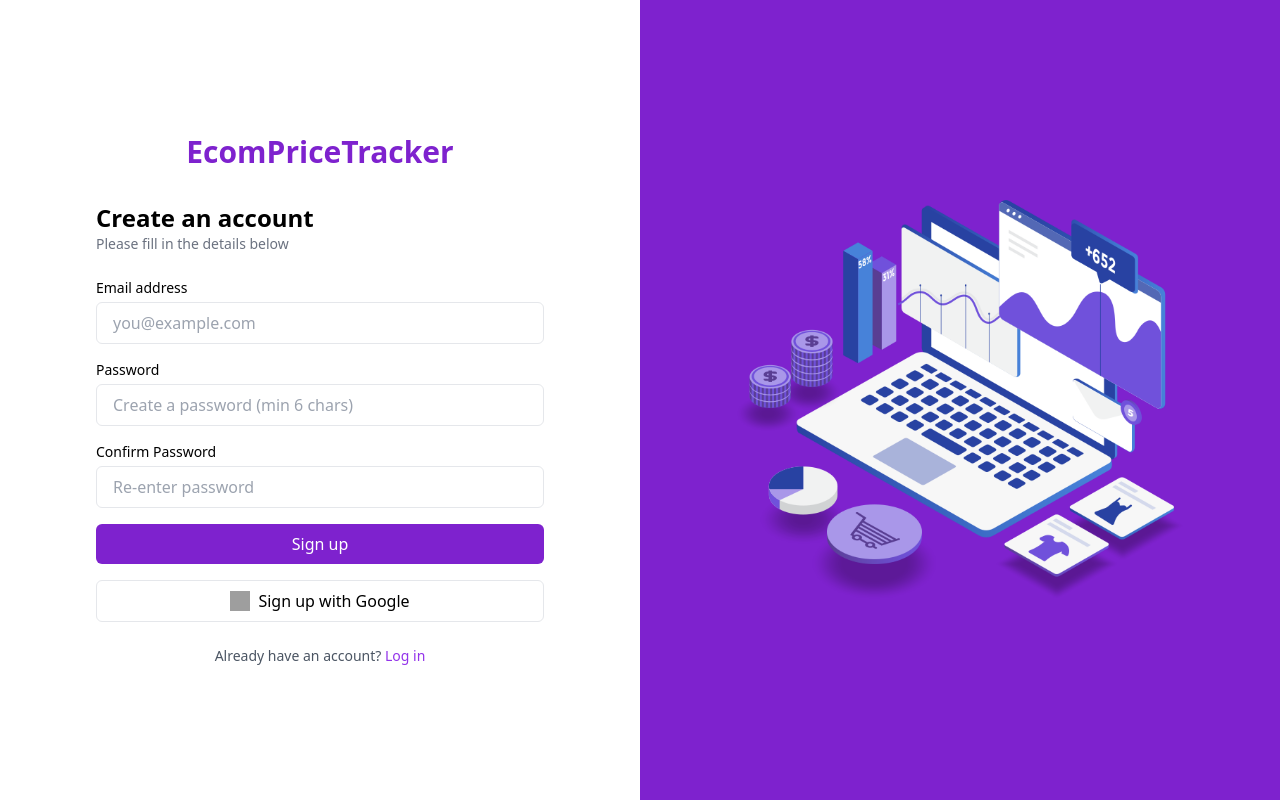
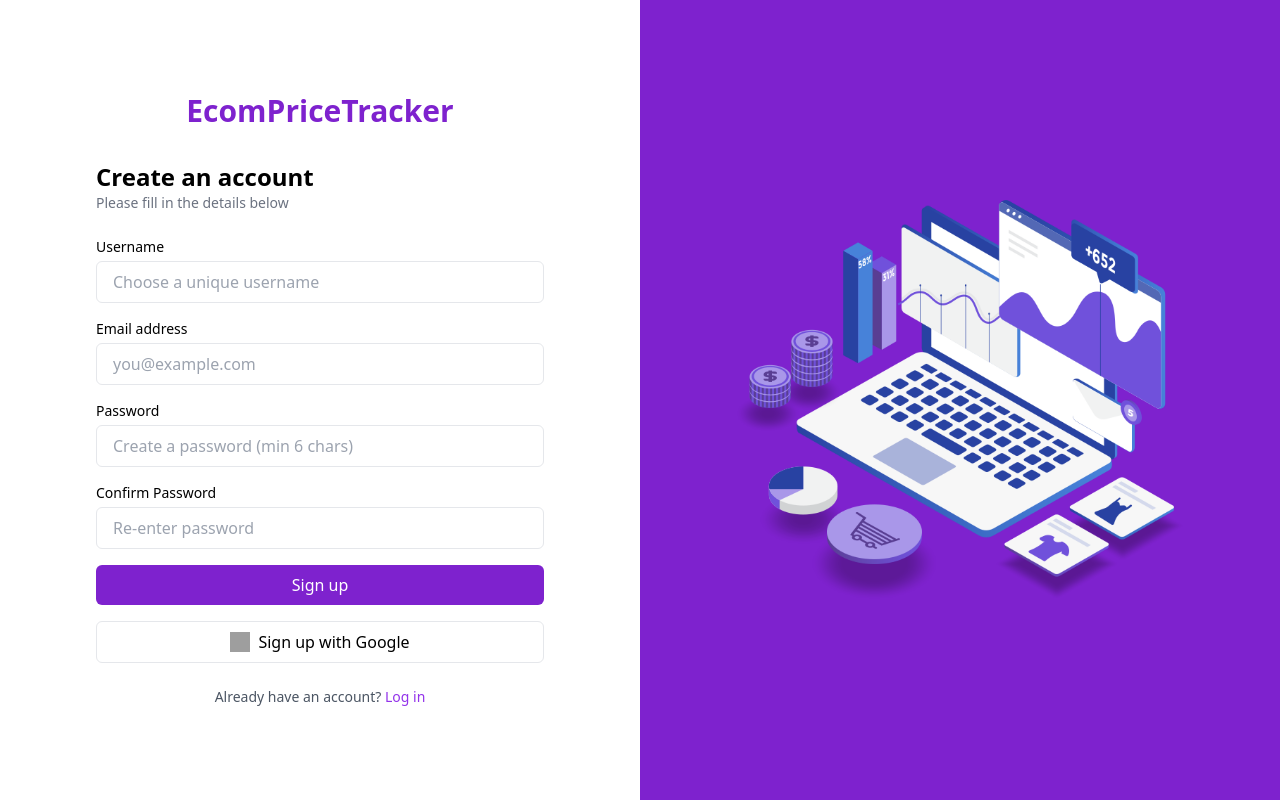
Before and after one commit to DineshBalaS/ecommercePriceTracker, a React (Create React App) app in the folder frontend/: page /signup in a window 1280 px wide. Built offline with nearby package versions, Linux system fonts and the light colour scheme; grey boxes are pictures that could not be loaded.

Commit message:
added an username function

```diff
--- a/frontend/src/components/Signup.jsx
+++ b/frontend/src/components/Signup.jsx
@@ -6,6 +6,7 @@ import { useAuth } from "../context/Authcontext";
 
 const Signup = () => {
   // --- STATE MANAGEMENT ---
+  const [username, setUsername] = useState("");
   const [email, setEmail] = useState("");
   const [password, setPassword] = useState("");
   const [confirmPassword, setConfirmPassword] = useState("");
@@ -17,7 +18,6 @@ const Signup = () => {
     e.preventDefault(); // Prevent page reload
     setLocalError(""); // Reset local errors
 
-
     // 1. Check if passwords match
     if (password !== confirmPassword) {
       setLocalError("Passwords do not match.");
@@ -25,7 +25,7 @@ const Signup = () => {
     }
 
     // 2. Call the signup function from the context
-    await signup(email, password);
+    await signup(username, email, password);
   };
 
   return (
@@ -47,7 +47,20 @@ const Signup = () => {
           {/* 👇 Attach the submit handler to the form */}
           <form className="space-y-4" onSubmit={handleSubmit}>
             <div>
-              <label className="block text-sm font-medium mb-1">Email address</label>
+              <label className="block text-sm font-medium mb-1">Username</label>
+              <input
+                type="text"
+                value={username}
+                onChange={(e) => setUsername(e.target.value)}
+                className="w-full px-4 py-2 border rounded-md focus:outline-none focus:ring-2 focus:ring-purple-600"
+                placeholder="Choose a unique username"
+                required
+              />
+            </div>
+            <div>
+              <label className="block text-sm font-medium mb-1">
+                Email address
+              </label>
               <input
                 type="email"
                 value={email} // 👈 Bind value to state
@@ -69,7 +82,9 @@ const Signup = () => {
               />
             </div>
             <div>
-              <label className="block text-sm font-medium mb-1">Confirm Password</label>
+              <label className="block text-sm font-medium mb-1">
+                Confirm Password
+              </label>
               <input
                 type="password"
                 value={confirmPassword} // 👈 Bind value to state
@@ -89,7 +104,9 @@ const Signup = () => {
 
             {/* 👇 Display errors from either client-side validation or the backend */}
             {(localError || authError) && (
-              <p className="text-red-500 text-sm text-center mt-2">{localError || authError}</p>
+              <p className="text-red-500 text-sm text-center mt-2">
+                {localError || authError}
+              </p>
             )}
 
             <button
--- a/frontend/src/context/Authcontext.js
+++ b/frontend/src/context/Authcontext.js
@@ -69,10 +69,10 @@ export const AuthProvider = ({ children }) => {
   /**
    * Signs up a new user, saves the token, and navigates to the dashboard.
    */
-  const signup = async (email, password) => {
+  const signup = async (username, email, password) => {
     try {
       setLoading(true);
-      const res = await api.post("/auth/signup", { email, password });
+      const res = await api.post("/auth/signup", { username, email, password });
 
       const { access_token, user } = res.data;
 
```
Also changed, not shown: 2 other files (tests, documents, lock files or other folders).
